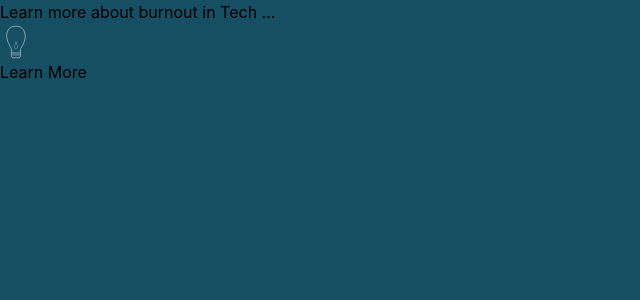
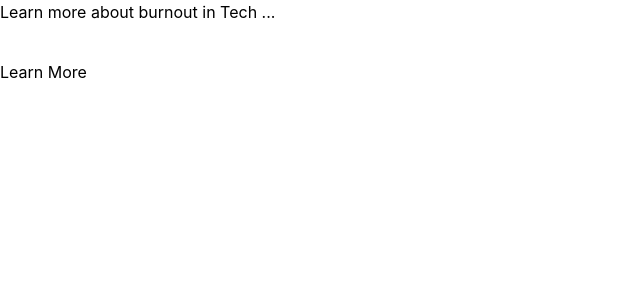
Before and after one commit to phajsi/burnout-spa, a React (Vite) app: page / in a window 1280 px wide. Shown: the top 300 px of the page, without its empty margins (0-640 px from the left). Built offline with nearby package versions, Linux system fonts and the light colour scheme.

Commit message:
move background color to burnout page

```diff
--- a/src/index.css
+++ b/src/index.css
@@ -1,16 +1,16 @@
 @import "tailwindcss";
 
 body {
-  margin: 0;
-  background-color: #164e63;
   font-family:
     -apple-system, BlinkMacSystemFont, "Segoe UI", "Roboto", "Oxygen", "Ubuntu",
     "Cantarell", "Fira Sans", "Droid Sans", "Helvetica Neue", sans-serif;
-  -webkit-font-smoothing: antialiased;
-  -moz-osx-font-smoothing: grayscale;
 }
 
 code {
   font-family:
     source-code-pro, Menlo, Monaco, Consolas, "Courier New", monospace;
 }
+
+.burnout {
+  background-color: #164e63;
+}
--- a/src/pages/Burnout.tsx
+++ b/src/pages/Burnout.tsx
@@ -13,7 +13,6 @@ import {
   JobPersonSVG,
   AwsSVG,
 } from "../assets/"
-
 import Footer from "../components/Footer"
 import Modal, { useModal } from "../components/Modal"
 import Navigation from "../components/Navigation"
@@ -32,11 +31,11 @@ const styles = {
     "sm:mx-auto w-fit mx-4 md:w-2/4 text-neutral-200 font-bold capitalize leading-8",
 }
 
-const Burnout = () => {
+export default function Burnout() {
   const { open, openModal, closeModal } = useModal()
 
   return (
-    <>
+    <div className="burnout">
       <Modal open={open} onClose={closeModal} />
       <header className="flex h-screen relative justify-center">
         <Parallax speed={2}>
@@ -584,7 +583,6 @@ const Burnout = () => {
       </div>
 
       <Footer openModal={openModal} />
-    </>
+    </div>
   )
 }
-export default Burnout
```
